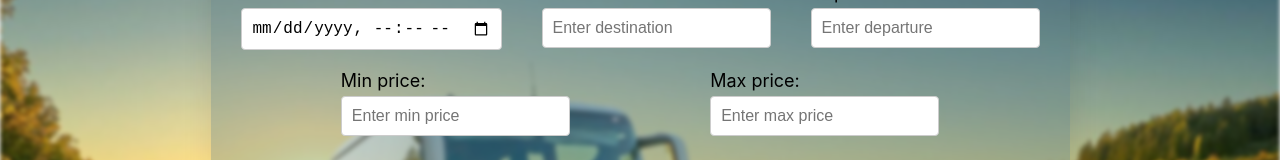
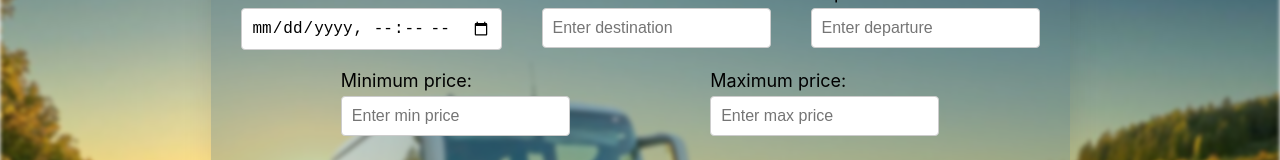
Before and after one commit to nikola100sic/Bus-station, a React (Create React App) app in the folder frontend/: page /lines in a window 1280 px wide. Shown: the part 148-308 px from the top of the page. Built offline with nearby package versions, Linux system fonts and the light colour scheme; no server answers.

Commit message:
Updated line page

```diff
--- a/frontend/src/pages/lines/LinePage.js
+++ b/frontend/src/pages/lines/LinePage.js
@@ -51,11 +51,11 @@ const LinePage = () => {
         </InputRow>
         <InputRow>
           <InputGroup>
-            <FormLabel>Min price:</FormLabel>
+            <FormLabel>Minimum price:</FormLabel>
             <SearchInput placeholder="Enter min price" />
           </InputGroup>
           <InputGroup>
-            <FormLabel>Max price:</FormLabel>
+            <FormLabel>Maximum price:</FormLabel>
             <SearchInput placeholder="Enter max price" />
           </InputGroup>
         </InputRow>
```
